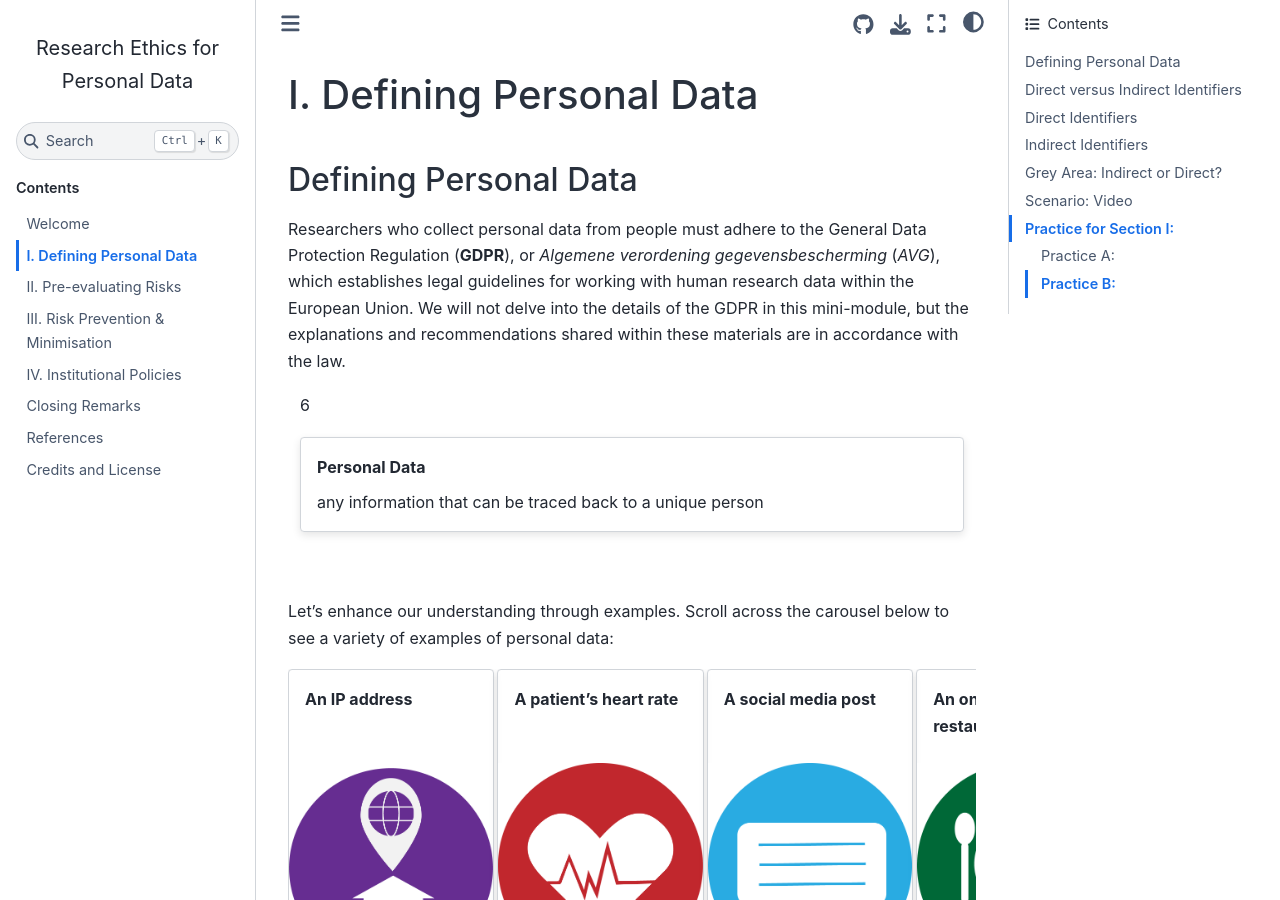
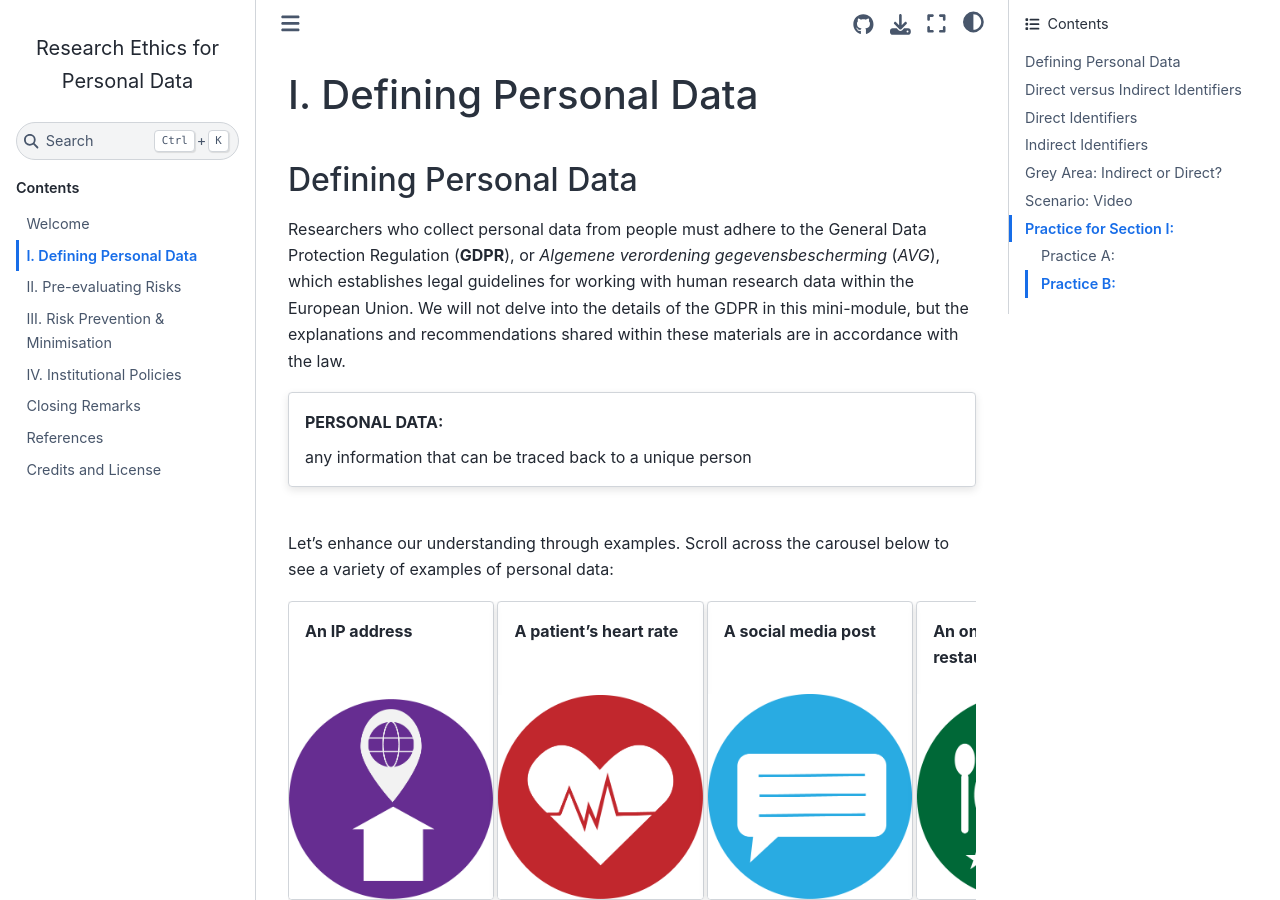
Before and after one commit to tu-delft-library/BSc_Research_Ethics_for_Personal_Data, a Jupyter Book: the page built from book/defining_personal_data.md, in a window 1280 px wide and 900 px high. Built offline with Jupyter Book 1.0.4 settings and Sphinx 7.4.7 and the Sphinx Book theme 1.1.4, drawn with Linux system fonts in a browser that asks for light colours; comment, search, counter and statistics services are not loaded; some of the changed lines change nothing that is shown.

Commit message:
changing back to normal card def of personal data

```diff
--- a/book/defining_personal_data.md
+++ b/book/defining_personal_data.md
@@ -5,19 +5,10 @@
 Researchers who collect personal data from people must adhere to the General Data Protection Regulation (**GDPR**), or *Algemene verordening gegevensbescherming* (*AVG*), which establishes legal guidelines for working with human research data within the European Union. We will not delve into the details of the GDPR in this mini-module, but the explanations and recommendations shared within these materials are in accordance with the law.
 <br>
 
-:::{grid} 1
-:gutter: 2
-:justify-content: center
 
-:::{grid-item} 6
-
-:::{card} Personal Data
+:::{card} PERSONAL DATA:
 
 any information that can be traced back to a unique person
-
-:::
-
-:::
 :::
 <br>
 
```
